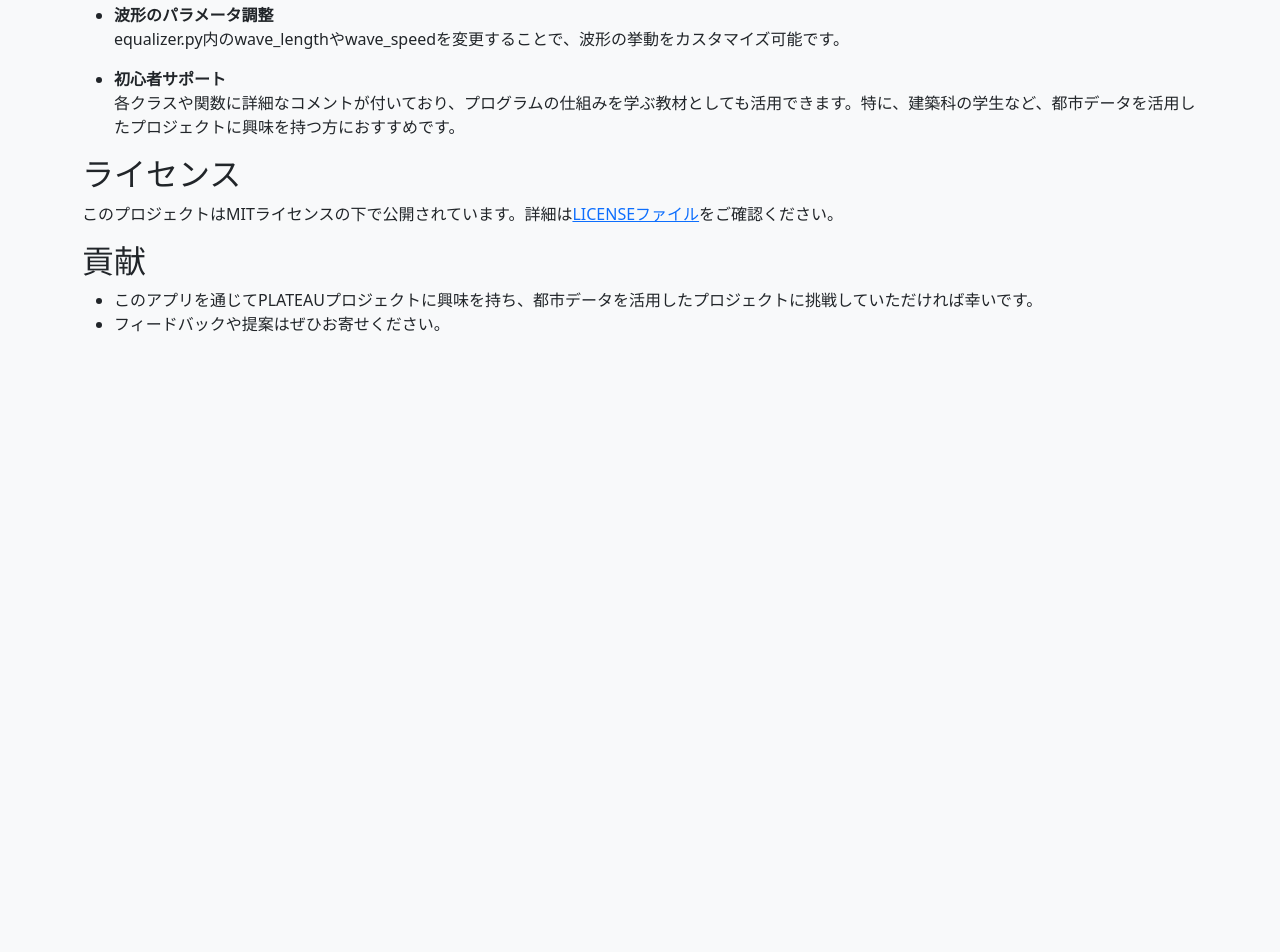
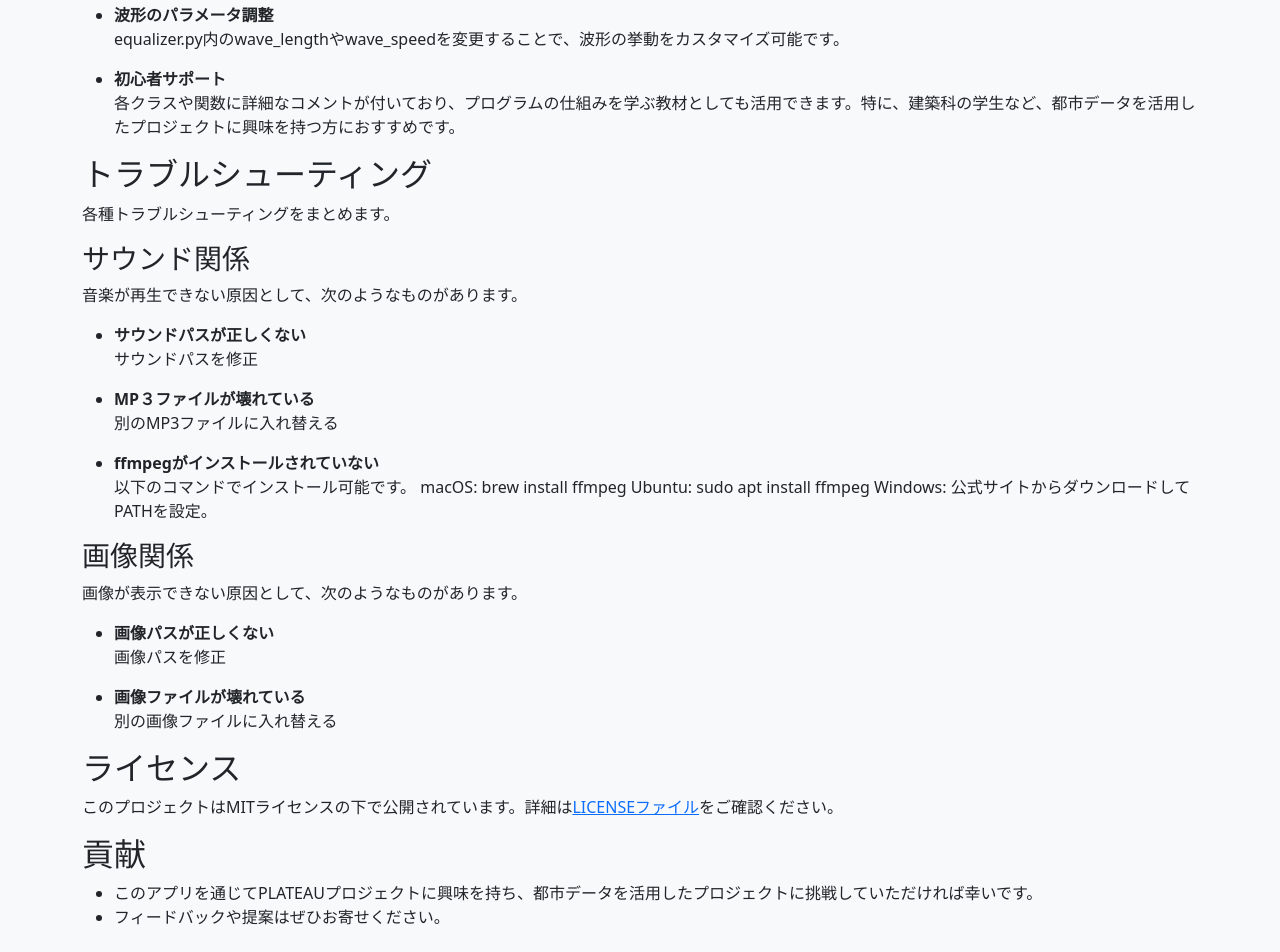
Before and after one commit to creativival/plateau-urban-equalizer, a plain HTML site: page index.html in a window 1280 px wide. Shown: the part 5179-6131 px from the top of the page. Before the commit the page ends 5579 px from the top, so only its background shows below. Drawn offline with nearby package versions, Linux system fonts and the light colour scheme.

Commit message:
GitHub Pages index.htmlの更新

```diff
--- a/index.html
+++ b/index.html
@@ -8,6 +8,8 @@
 </head>
 <body class="bg-light text-dark">
     <div class="container py-5">
+
+
 
 
 <h1 class="text-center mb-4">PLATEAU AWARD 2024出展作品　PLATEAU Urban Equalizer</h1>
@@ -160,6 +162,39 @@ cd plateau-urban-equalizer
     各クラスや関数に詳細なコメントが付いており、プログラムの仕組みを学ぶ教材としても活用できます。特に、建築科の学生など、都市データを活用したプロジェクトに興味を持つ方におすすめです。</p>
   </li>
 </ul>
+<h2>トラブルシューティング</h2>
+<p>各種トラブルシューティングをまとめます。</p>
+<h3>サウンド関係</h3>
+<p>音楽が再生できない原因として、次のようなものがあります。</p>
+<ul>
+  <li>
+    <p><strong>サウンドパスが正しくない</strong><br />
+    サウンドパスを修正</p>
+  </li>
+  <li>
+    <p><strong>MP３ファイルが壊れている</strong><br />
+    別のMP3ファイルに入れ替える</p>
+  </li>
+  <li>
+    <p><strong>ffmpegがインストールされていない</strong><br />
+    以下のコマンドでインストール可能です。
+    macOS: brew install ffmpeg
+    Ubuntu: sudo apt install ffmpeg
+    Windows: 公式サイトからダウンロードしてPATHを設定。</p>
+  </li>
+</ul>
+<h3>画像関係</h3>
+<p>画像が表示できない原因として、次のようなものがあります。</p>
+<ul>
+  <li>
+    <p><strong>画像パスが正しくない</strong><br />
+    画像パスを修正</p>
+  </li>
+  <li>
+    <p><strong>画像ファイルが壊れている</strong><br />
+    別の画像ファイルに入れ替える</p>
+  </li>
+</ul>
 <h2>ライセンス</h2>
 <p>このプロジェクトはMITライセンスの下で公開されています。詳細は<a href="LICENSE">LICENSEファイル</a>をご確認ください。</p>
 <h2>貢献</h2>
@@ -173,8 +208,6 @@ cd plateau-urban-equalizer
 
 
 
-
-
     </div>
     <script src="https://cdn.jsdelivr.net/npm/bootstrap@5.3.1/dist/js/bootstrap.bundle.min.js"></script>
 </body>
```
